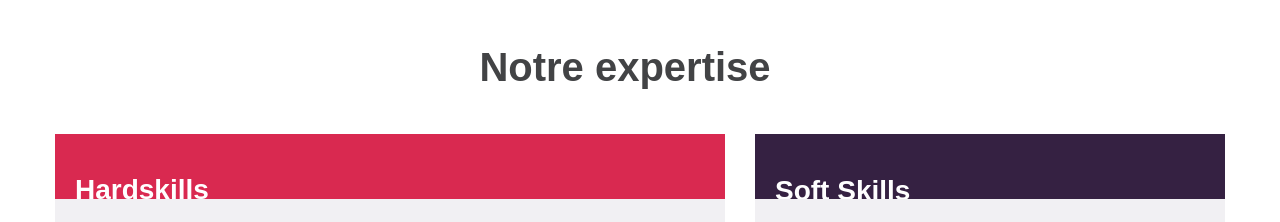
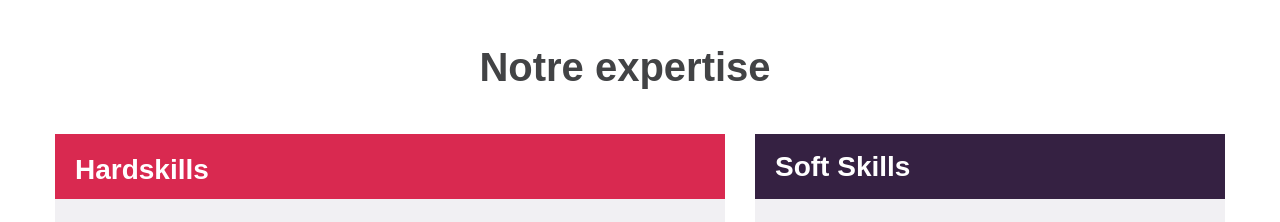
Before and after one commit to Eminence212/Page_Acceil_KDA, a plain HTML site: page index.html in a window 1280 px wide. Shown: the part 3700-3922 px from the top of the page. Drawn offline with Linux system fonts and the light colour scheme; a web font is replaced by a local one.

Commit message:
Pré-finalisation

```diff
--- a/css/styles.css
+++ b/css/styles.css
@@ -710,16 +710,19 @@ li a:hover{
 .hardSkills-head{
     width: 630px;
     height: 41px;
-    padding: 12px 20px;
+    padding:.75rem 1.25rem;
     color: #ffffff;
+    border-bottom: 1px silid rgba(18,18,18,0.125);
+    font-family: Roboto,sans-serif;
+    font-size: 1rem;
+    font-weight: 400;
+    line-height: 24px;
+    text-align: left;
+    display: flex;
+    flex-direction: row;
+    justify-content: center;
+    align-items: center;
     background-color: #d92950;
-    border-bottom: 1px silid rgba(18,18,18,0.125);
-    font-family: Roboto,sans-serif;
-    font-size: 1rem;
-    font-weight: 400;
-    line-height: 1.5;
-    text-align: left;
-
 }
 .hardSkills-head > h1{
     width: 630px;
@@ -798,6 +801,10 @@ li a:hover{
     font-weight: 400;
     line-height: 24px;
     text-align: left;
+    display: flex;
+    flex-direction: row;
+    justify-content: center;
+    align-items: center;
 
 }
 .softSkills-head > h3{
--- a/index.html
+++ b/index.html
@@ -7,7 +7,7 @@
     <link rel="icon" type="image/png" sizes="32x32" href="img/favicon-32x32.png">
     <link rel="icon" type="image/png" sizes="16x16" href="img/favicon-16x16.png">
     <link rel="preconnect" href="https://fonts.gstatic.com">
-<link href="https://fonts.googleapis.com/css2?family=Montserrat:wght@100;200;300;400;500;600;700;800;900&family=Roboto:wght@100;300;400;500;700;900&family=Ubuntu+Mono:wght@400;700&display=swap" rel="stylesheet">
+<!-- <link href="https://fonts.googleapis.com/css2?family=Montserrat:wght@100;200;300;400;500;600;700;800;900&family=Roboto:wght@100;300;400;500;700;900&family=Ubuntu+Mono:wght@400;700&display=swap" rel="stylesheet"> -->
     <link rel="stylesheet" href="css/styles.css">
     <!-- <link rel="stylesheet" href="https://cdnjs.cloudflare.com/ajax/libs/font-awesome/5.15.2/css/all.min.css"> -->
     <title>Kinshasa Digital : Agence de développement</title>
```
Also changed, not shown: pages/kinshasa-digital-recrute.html (+1 -1 lines).
